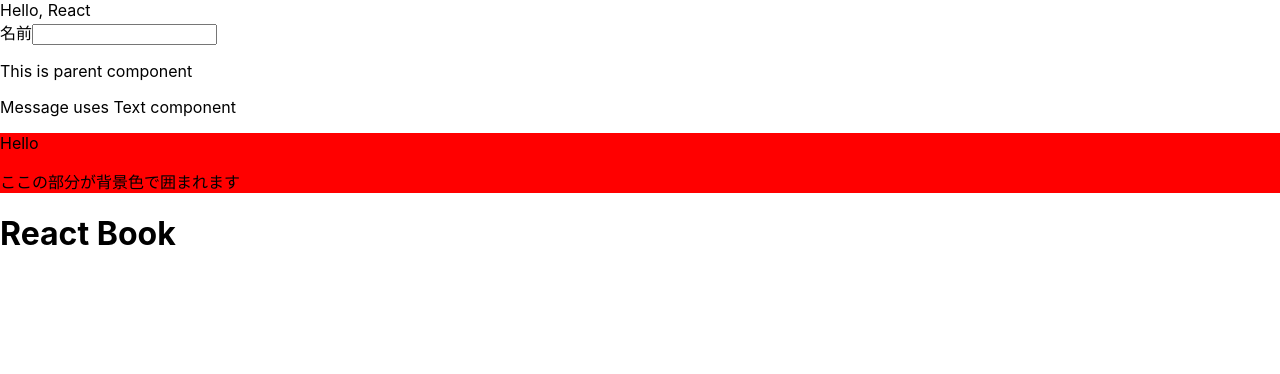
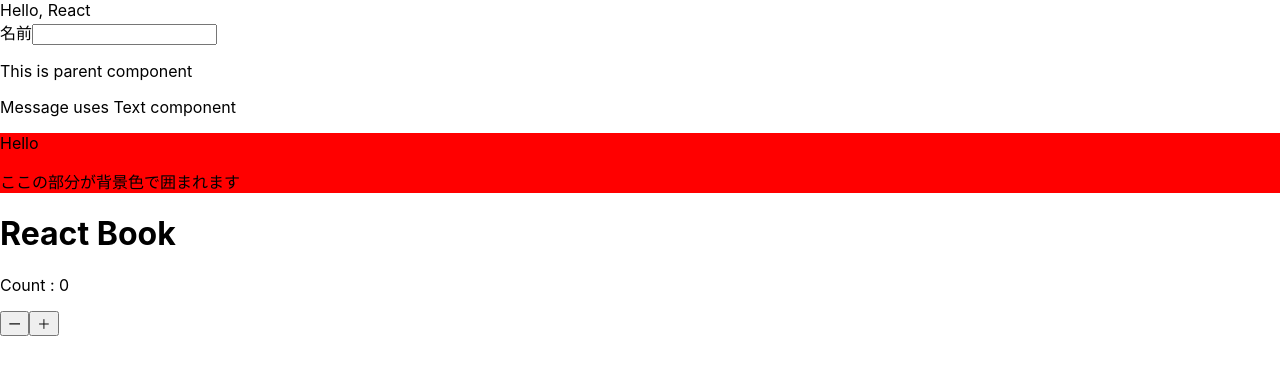
Before and after one commit to RiRyCasals/react-sample, a React (Create React App) app: page / in a window 1280 px wide. Shown: the top 374 px of the page. Built offline with nearby package versions, Linux system fonts and the light colour scheme.

Commit message:
p92まで終了

```diff
--- /dev/null
+++ b/src/components/Counter.tsx
@@ -0,0 +1,19 @@
+import { useState } from "react";
+
+type CounterProps = {
+    initialValue: number
+}
+
+const Counter = (props: CounterProps) => {
+    const { initialValue } = props
+    const [count, setCount] = useState(initialValue)
+    return (
+        <div>
+            <p>Count : {count}</p>
+            <button onClick={() => setCount(count - 1)}>ー</button>
+            <button onClick={() => setCount((prevCount) => prevCount + 1)}>＋</button>
+        </div>
+    )
+}
+
+export default Counter
--- a/src/index.tsx
+++ b/src/index.tsx
@@ -7,6 +7,7 @@
 import Message from './components/Message';
 import Parent from './components/ContainerSample';
 import Page from './components/ContextSample';
+import Counter from './components/Counter';
 
 const root = ReactDOM.createRoot(
   document.getElementById('root') as HTMLElement
@@ -18,6 +19,7 @@
     <Message/>
     <Parent/>
     <Page/>
+    <Counter initialValue={0}/>
   </React.StrictMode>
 );
 
```
